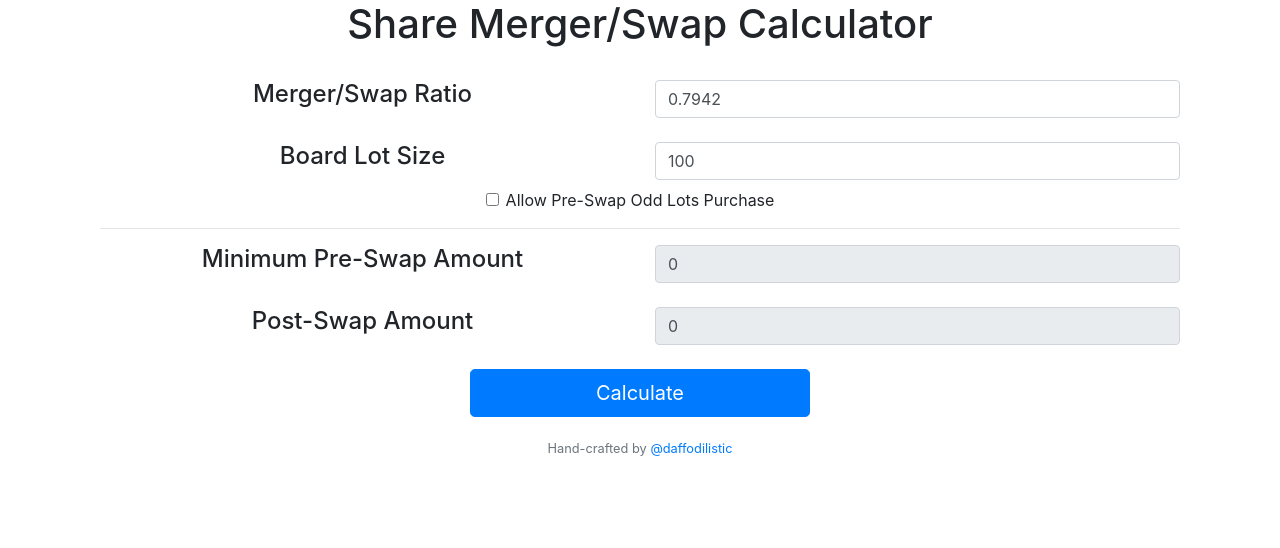
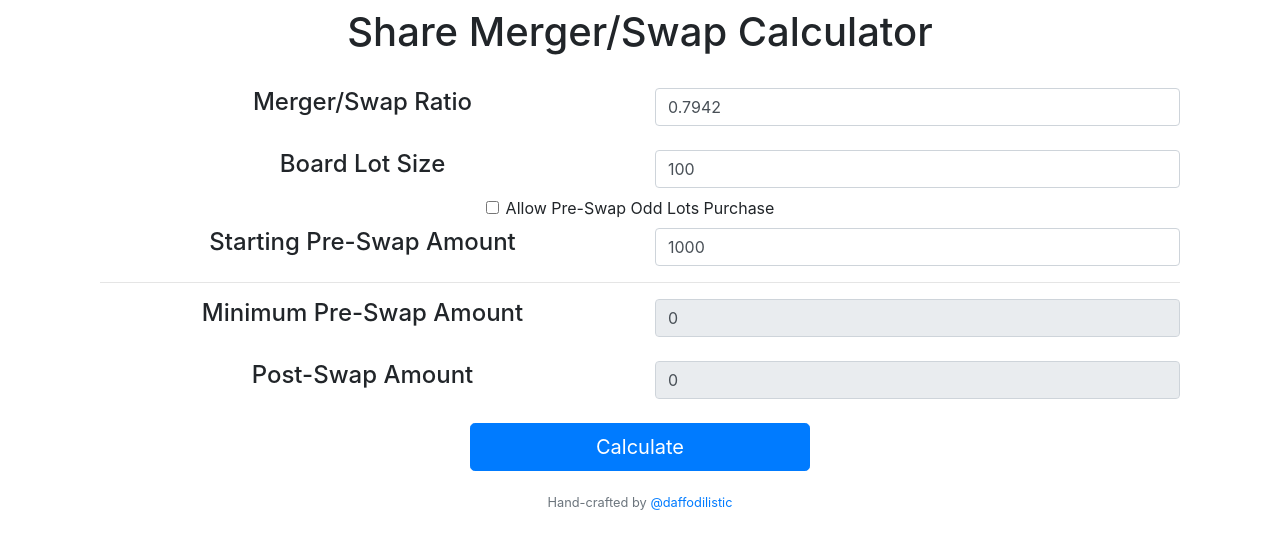
Before and after one commit to daffodilistic/share-swap-calculator, a Vue app: page / in a window 1280 px wide. Shown: the top 548 px of the page. Built offline with nearby package versions, Linux system fonts and the light colour scheme.

Commit message:
Add field to enter starting pre-swap amount

```diff
--- a/src/App.vue
+++ b/src/App.vue
@@ -1,6 +1,6 @@
 <template>
   <div id="app" class="container">
-    <h1 class="text-center">Share Merger/Swap Calculator</h1>
+    <h1 class="my-2 text-center">Share Merger/Swap Calculator</h1>
     <br />
     <div class="col mx-auto">
       <div class="row">
@@ -31,7 +31,7 @@
         </div>
       </div>
       <div class="row">
-        <div class="mx-auto mt-2 mb-0">
+        <div class="mx-auto my-2">
           <input
             type="checkbox"
             class="form-check-input"
@@ -41,6 +41,19 @@
           <label class="form-check-label" for="allowOddLotsPurchase">
             Allow Pre-Swap Odd Lots Purchase
           </label>
+        </div>
+      </div>
+      <div class="row">
+        <div class="col">
+          <h4 class="text-center">Starting Pre-Swap Amount</h4>
+        </div>
+        <div class="col">
+          <input
+            type="text"
+            class="form-control"
+            v-model="startingPreSwapAmount"
+            placeholder="1100"
+          />
         </div>
       </div>
       <hr />
@@ -105,6 +118,7 @@ export default {
       lotSize: 100,
       preSwapAmount: 0,
       postSwapAmount: 0,
+      startingPreSwapAmount: 1000,
       allowOddLotsPurchase: false
     };
   },
@@ -114,7 +128,7 @@ export default {
 
       this.preSwapAmount = 0;
       var preSwapLotSize = this.lotSize;
-      var counter = 1;
+      var counter = this.startingPreSwapAmount;
       var found = false;
 
       if (this.allowOddLotsPurchase) {
@@ -123,7 +137,7 @@ export default {
 
       while (!found) {
         this.preSwapAmount = counter * preSwapLotSize;
-        console.log("preSwapAmount is " + this.preSwapAmount);
+        // console.log("preSwapAmount is " + this.preSwapAmount);
         var postSwapShares = Math.trunc(this.preSwapAmount * this.swapRatio);
         if (postSwapShares != 0 && postSwapShares % this.lotSize == 0) {
           this.postSwapAmount = postSwapShares;
```
Also changed, not shown: 5 other files (tests, documents, lock files or other folders).
